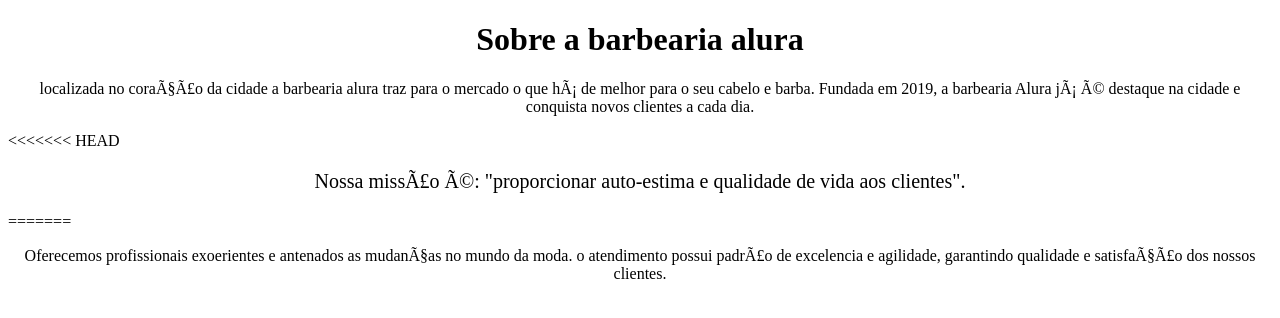
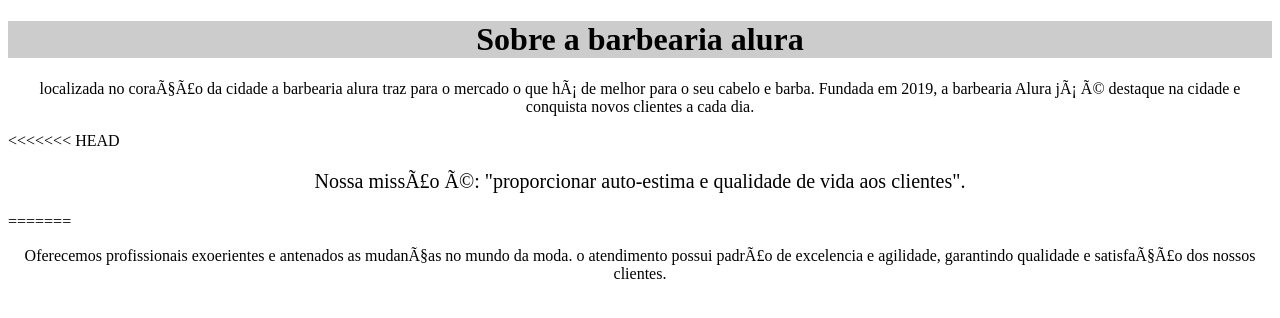
Before and after one commit to paulosilvaamaral/barbearia-alura, a plain HTML site: page index.html in a window 1280 px wide. Drawn offline with Linux system fonts and the light colour scheme.

Commit message:
cor de fundo 2

```diff
--- a/index.html
+++ b/index.html
@@ -6,7 +6,7 @@
         <link rel="stylesheeth" href="style.css">
     </head>
     <body>
-        <h1 style="text-align: center;"> Sobre a barbearia alura </h1>
+        <h1 style="text-align: center; background:  #CCCCCC"> Sobre a barbearia alura </h1>
 
         <p style="text-align: center;">localizada no coração da cidade a barbearia alura traz para o mercado o que há de melhor para o seu cabelo e barba. Fundada em 2019, a barbearia Alura já é destaque na cidade e conquista novos clientes a cada dia.</p>
 
```
Also changed, not shown: #style.css (+6 -1 lines).
